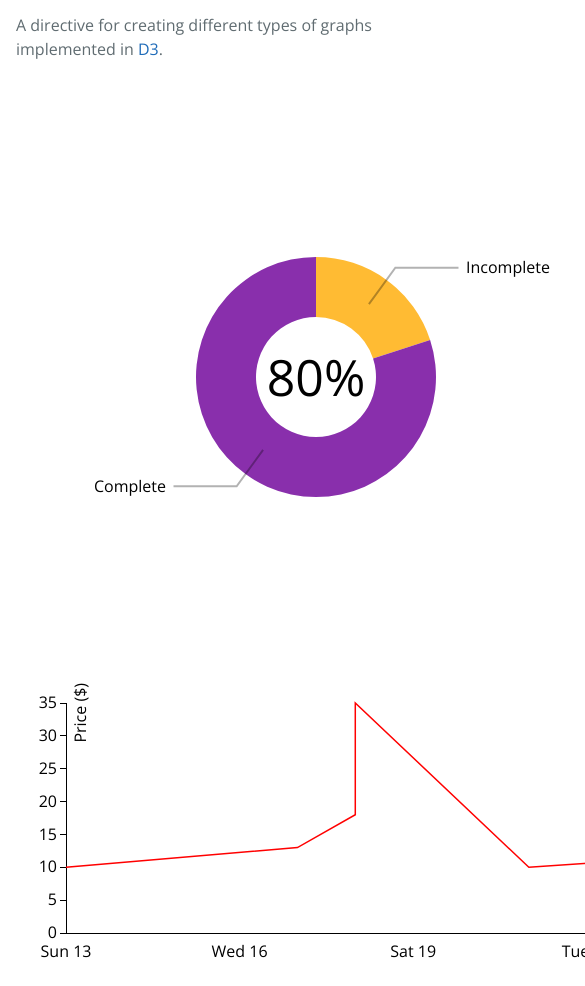
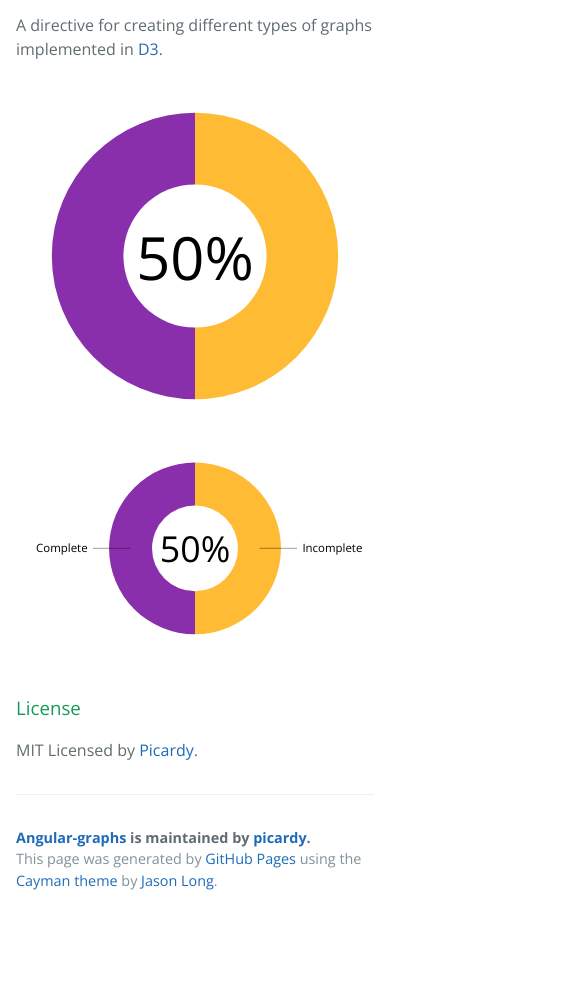
Before and after one commit to picardy/angular-graphs, a website: page index.html in a window 390 px wide. Shown: the part 983-1969 px from the top of the page, 585 px wide, since content can reach past the window. After the commit the page ends 1907 px from the top, so only its background shows below. Drawn offline with nearby package versions, Linux system fonts and the light colour scheme.

Commit message:
Fixing responsiveness. Minimizing directive attributes.

```diff
--- a/index.html
+++ b/index.html
@@ -27,8 +27,9 @@
 
       <p>A directive for creating different types of graphs implemented in <a href="http://d3js.org/">D3</a>.</p>
 
-      <d3-graph-pie data="pieData" height="600" width="600" pie-width="300" pie-height="300" radius="100" labels="true"></d3-graph-pie>
-      <d3-graph-line data="lineData" height="300" width="900"></d3-graph-line>
+      <d3-graph-pie data="pieData"></d3-graph-pie>
+      <d3-graph-pie data="pieData" labels="true"></d3-graph-pie>
+      <!-- <d3-graph-line data="lineData" height="300" width="900"></d3-graph-line> -->
 
       <h3><a id="license" class="anchor" href="#license" aria-hidden="true"><span class="octicon octicon-link"></span></a>License</h3>
 
@@ -58,7 +59,7 @@
           labels: ['Incomplete', 'Complete'],
           colors: ['#FFBB33', '#892FAC'],
           start: [100, 0],
-          end: [20, 80]
+          end: [50, 50]
         };
 
       }]);
--- a/src/angular-graphs.pie.js
+++ b/src/angular-graphs.pie.js
@@ -12,7 +12,7 @@ angular.module('picardy.graphs.pie', ['picardy.graphs.common'])
         width: '@',
         radius: '@'
       },
-      link: function (scope, element, attrs) {
+      link: function (scope, element) {
 
         var _data, d3Data, options, svg, slices, labels, lines, text, min, radius, pie, innerArc, outerArc, percentage;
 
@@ -22,7 +22,16 @@ angular.module('picardy.graphs.pie', ['picardy.graphs.common'])
 
         _data = angular.copy(scope.data);
         d3Data = {start: [], end: []};
-        options = common.readOptions(scope, element, attrs);
+
+        options = {
+          labels: scope.labels === true,
+          width: scope.labels ? 500 : 300,
+          height: 300,
+          delay: scope.delay === undefined ? 500 : scope.delay,
+          duration: scope.duration === undefined ? 1000 : scope.duration
+        };
+
+        // options = common.readOptions(scope, element, attrs);
         svg = common.initSvg(element[0], options.width, options.height);
         if (!_data.colors) {
           _data.colors = d3.scale.category10().range();
@@ -49,8 +58,8 @@ angular.module('picardy.graphs.pie', ['picardy.graphs.common'])
           return d.data.label;
         }
 
-        options.pieWidth = attrs.pieWidth;
-        options.pieHeight = attrs.pieHeight;
+        options.pieWidth = 300;
+        options.pieHeight = 300;
 
         slices = svg.append('g').attr('class', 'slices');
         labels = svg.append('g').attr('class', 'labels');
@@ -165,11 +174,9 @@ angular.module('picardy.graphs.pie', ['picardy.graphs.common'])
         drawChart(d3Data.start);
 
         setTimeout(function () {
-          d3Data.end[0].value = 20;
-          d3Data.end[1].value = 80;
           drawChart(d3Data.end, options.duration);
 
-          if (scope.labels) {
+          if (options.labels) {
             setTimeout(function () {
               drawLines(d3Data.end);
               drawLabels(d3Data.end);
--- a/src/util/angular-graphs.common.js
+++ b/src/util/angular-graphs.common.js
@@ -12,8 +12,6 @@ angular.module('picardy.graphs.common', [])
         }
 
         return {
-          width: _getValue(attrs.width, 600),
-          height: _getValue(attrs.height, 300),
           delay: _getValue(attrs.delay, 500),
           duration: _getValue(attrs.duration, 1000)
         };
@@ -23,8 +21,7 @@ angular.module('picardy.graphs.common', [])
 
         return d3.select(el)
           .append('svg')
-          .attr('width', width)
-          .attr('height', height);
+          .attr('viewBox', [0, 0, width, height].join(' '));
       }
     };
   });
```
